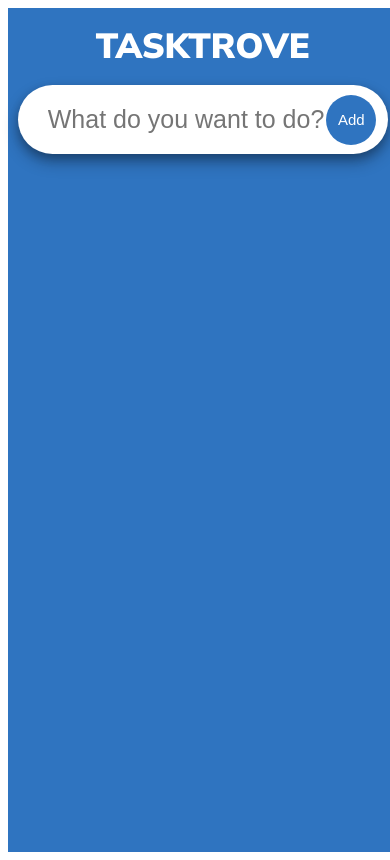
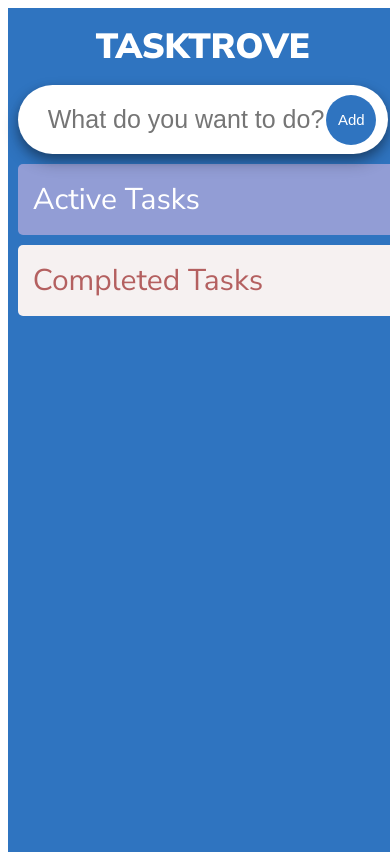
Before and after one commit to mwaney/react-todo-list, a React (Vite) app in the folder todo-list/: page / in a window 390 px wide. Built offline with nearby package versions, Linux system fonts and the light colour scheme.

Commit message:
Divide the todos to those complete and active tasks

```diff
--- a/todo-list/src/components/TodoItem.tsx
+++ b/todo-list/src/components/TodoItem.tsx
@@ -1,9 +1,8 @@
-import React, { FormEvent, useEffect, useRef, useState } from "react";
+import React, { useEffect, useRef, useState } from "react";
 import { Todo } from "../model";
 import { AiFillEdit, AiFillDelete } from "react-icons/ai";
 import { MdDone } from "react-icons/md";
 import "./styles.css";
-import TodoList from "./TodoList";
 
 interface Props {
   todo: Todo;
--- a/todo-list/src/components/TodoList.tsx
+++ b/todo-list/src/components/TodoList.tsx
@@ -9,10 +9,29 @@
 }
 const TodoList = ({ todos, setTodos }: Props) => {
   return (
-    <div className="todos">
-      {todos.map((todo) => (
-        <TodoItem key={todo.id} todo={todo} todos={todos} setTodos={setTodos} />
-      ))}
+    <div className="container">
+      <div className="todos">
+        <span className="todos_heading">Active Tasks</span>
+        {todos.map((todo) => (
+          <TodoItem
+            todo={todo}
+            todos={todos}
+            key={todo.id}
+            setTodos={setTodos}
+          />
+        ))}
+      </div>
+      <div className="todos remove">
+        <span className="todos_heading">Completed Tasks</span>
+        {todos.map((todo) => (
+          <TodoItem
+            todo={todo}
+            todos={todos}
+            key={todo.id}
+            setTodos={setTodos}
+          />
+        ))}
+      </div>
     </div>
   );
 };
--- a/todo-list/src/components/styles.css
+++ b/todo-list/src/components/styles.css
@@ -1,6 +1,6 @@
 .input {
     display: flex;
-    width: 90%;
+    width: 95%;
     position: relative;
     align-items: center;
 }
@@ -43,21 +43,40 @@
     box-shadow: 0 0 5px black;
 }
 
+.container {
+    display: flex;
+    width: 95%;
+    margin-top: 10px;
+    justify-content: space-between;
+    align-items: flex-start;
+}
+
+.todos_heading {
+    font-size: 30px;
+    color: white;
+}
+
 .todos {
     display: flex;
-    justify-content: space-evenly;
-    width: 90%;
-    flex-wrap: wrap;
+    width: 47.5%;
+    flex-direction: column;
+    padding: 15px;
+    border-radius: 5px;
+    background-color: rgba(245,198,236,0.5);
 }
 
 .todos_item {
     display: flex;
-    width: 29.5%;
     border-radius: 5px;
     padding: 20px;
     margin-top: 15px;
     background-image: url("https://img.freepik.com/free-photo/crumpled-yellow-paper-background-close-up_60487-2390.jpg?size=626&ext=jpg");
     transition: 0.2s;
+}
+
+.todos_item:hover {
+    box-shadow: 0 0 5px black;
+    transform: scale(1.03);
 }
 
 .todos_item-text {
@@ -76,14 +95,16 @@
     cursor: pointer;
 }
 
-@media (max-width: 1200px) {
-    .todos_item {
-        width: 40%;
+@media (max-width: 1100px){
+    .todos {
+        width: 45%;
     }
-    .todos_item-text {
-        padding: 3px;
-        font-size: 16px;
-    }
+}
+.remove{
+    background-color: #F6F1F1;
+}
+.remove .todos_heading{
+    color: #B46060
 }
 
 @media (max-width: 700px) {
@@ -92,8 +113,10 @@
     }
     .todos {
         width: 95%;
+        margin-bottom: 10px;
     }
-    .todos_item {
-        width: 100%
+    .container {
+        width: 95%;
+        flex-direction: column;
     }
 }
```
